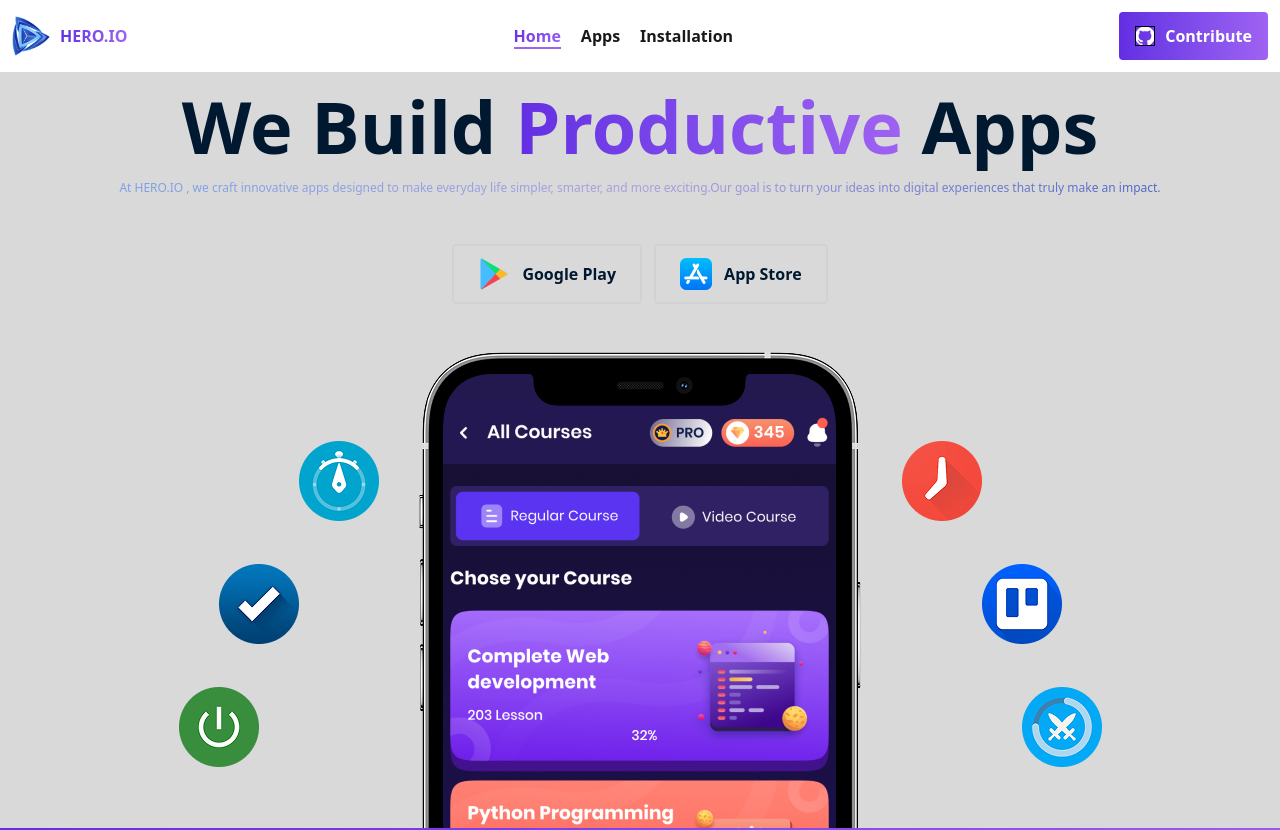
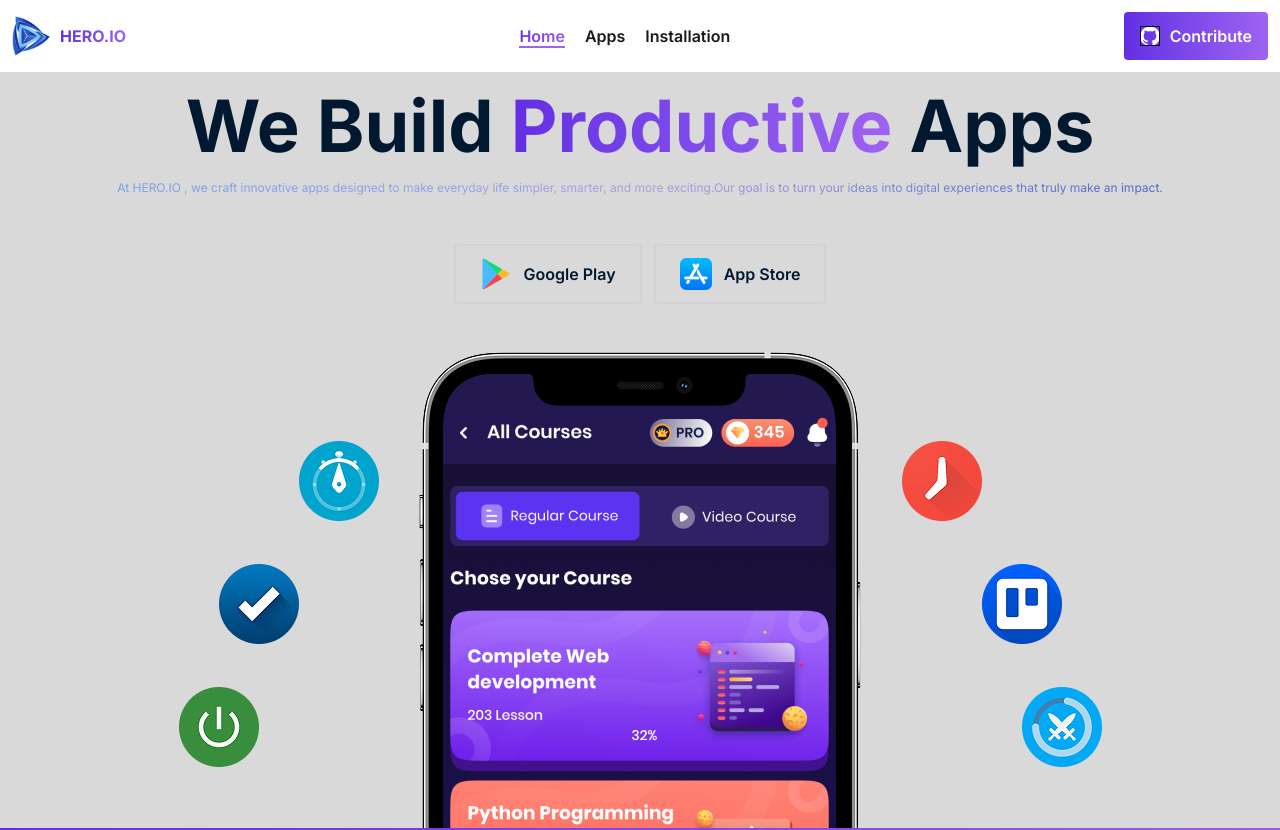
Before and after one commit to SHARIFULALAM2025/AppNest, a React (Vite) app: page / in a window 1280 px wide. Shown: the top 830 px of the page. Built offline with nearby package versions, Linux system fonts and the light colour scheme.

Commit message:
google font add

```diff
--- a/src/App.css
+++ b/src/App.css
@@ -1,3 +1,4 @@
+@import url('https://fonts.googleapis.com/css2?family=Inter:ital,opsz,wght@0,14..32,100..900;1,14..32,100..900&display=swap');
 nav ul li a.active {
   background: linear-gradient(
     125.07deg,
@@ -23,3 +24,8 @@
 .review{
     background: linear-gradient(125.07deg, rgba(99, 46, 227, 1),rgba(159, 98, 242, 1) 100%);
 }
+
+
+body{
+  font-family: "Inter";
+}
```
Also changed, not shown: src/index.css (line endings or trailing spaces).
